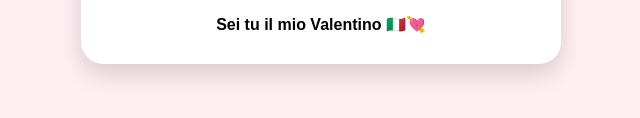
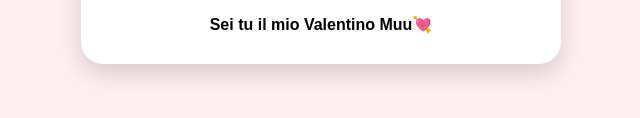
Before and after one commit to Mimo61432/sarai-il-mio-valentino-miu-, a plain HTML site: page yes.html in a window 1280 px wide. Shown: the part 534-652 px from the top of the page, 319-959 px from the left. Drawn offline with Linux system fonts and the light colour scheme.

Commit message:
Update yes.html

```diff
--- a/yes.html
+++ b/yes.html
@@ -59,7 +59,7 @@
     </div>
 
     <div class="italian">
-      Sei tu il mio Valentino 🇮🇹💘
+      Sei tu il mio Valentino Muu💘
     </div>
   </div>
 
```
